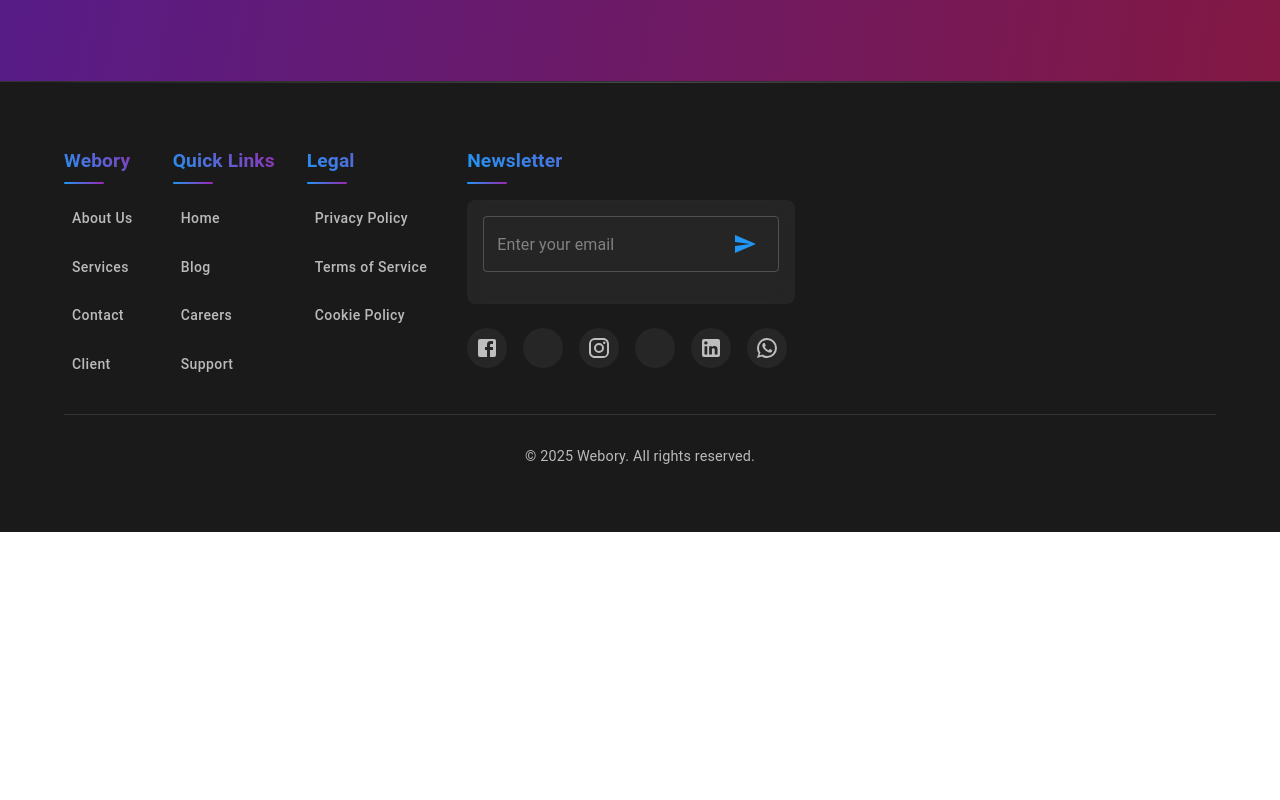
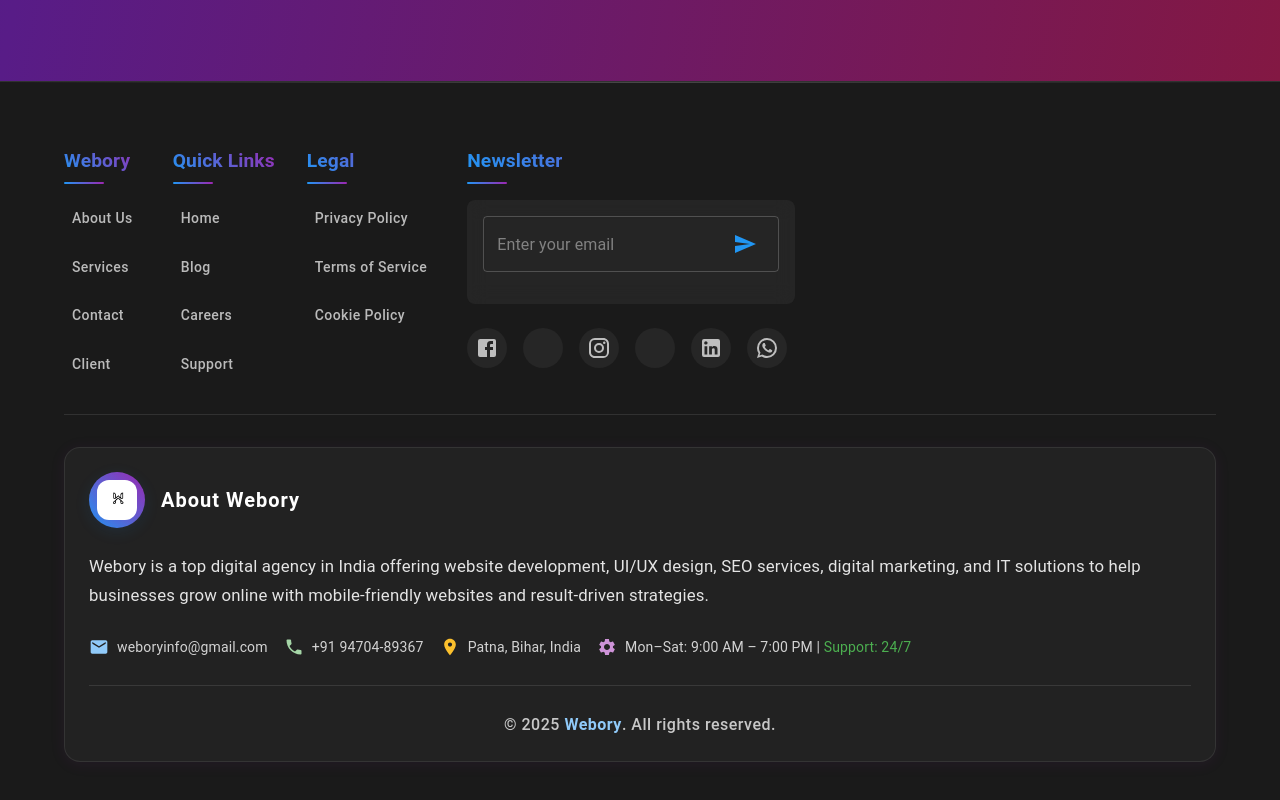
Before and after one commit to Mohit-Raj62/weboryhost, a React (Vite) app in the folder client/: page / in a window 1280 px wide. Shown: the part 6906-7706 px from the top of the page. Before the commit the page ends 7438 px from the top, so only its background shows below. Built offline with nearby package versions, Linux system fonts and the light colour scheme; some icons are missing.

Commit message:
client only

```diff
--- a/client/index.html
+++ b/client/index.html
@@ -8,13 +8,13 @@
   <script async src="https://www.googletagmanager.com/gtag/js?id=G-N5CZJFN2KN"></script>
   <script>
     window.dataLayer = window.dataLayer || [];
-  function gtag(){dataLayer.push(arguments);}
+    function gtag() { dataLayer.push(arguments); }
     gtag('js', new Date());
 
     gtag('config', 'G-N5CZJFN2KN');
   </script>
   <meta charset="UTF-8" />
-  <link rel="icon" alt="Webory" type="image/svg+xml" href="/dddd.png" />
+  <link rel="icon" class="web123" alt="Webory" type="image/svg+xml" href="/webs.jpg" />
   <meta name="viewport" content="width=device-width, initial-scale=1.0" />
   <!-- SEO Meta Tags -->
   <meta name="google-site-verification" content="googlefd9e35d3cea95436" />
--- a/client/src/components/Footer.jsx
+++ b/client/src/components/Footer.jsx
@@ -78,7 +78,7 @@
   ];
 
   const socialLinks = [
-    { icon: <FacebookIcon />, path: 'https://facebook.com' },
+    { icon: <FacebookIcon />, path: 'https://www.facebook.com/share/19reipJ3ga' },
     { icon: <XIcon />, path: 'https://x.com/Weboryinfo?t=-00bwPiELtq_XS_WvZZl2w&s=08' },
     { icon: <InstagramIcon />, path: 'https://www.instagram.com/weboryinfo?igsh=YjZmbjRwdHhmNHU2' },
     { icon: <ThreadsIcon />, path: 'https://www.threads.net/@weboryinfo' },
@@ -144,45 +144,6 @@
         }
       }}
     >
-      {/* Floating Admin Button */}
-      {/* <Button
-        component={RouterLink}
-        to="/admin/login"
-        variant="contained"
-        startIcon={<SettingsIcon />}
-        sx={{
-          position: 'fixed',
-          bottom: 24,
-          right: 24,
-          zIndex: 1000,
-          background: 'linear-gradient(45deg, #2196F3 30%, #9C27B0 90%)',
-          color: '#ffffff',
-          borderRadius: '50px',
-          px: 3,
-          py: 1,
-          boxShadow: '0 4px 20px rgba(0, 0, 0, 0.2)',
-          '&:hover': {
-            transform: 'scale(1.05)',
-            boxShadow: '0 6px 25px rgba(0, 0, 0, 0.3)',
-            background: 'linear-gradient(45deg, #1976D2 30%, #7B1FA2 90%)',
-          },
-          transition: 'all 0.3s ease',
-          ...(isMobile && {
-            width: '48px',
-            height: '48px',
-            borderRadius: '50%',
-            '& .MuiButton-startIcon': {
-              margin: 0
-            },
-            '& .MuiButton-label': {
-              display: 'none'
-            }
-          })
-        }}
-      >
-        Admin
-      </Button> */}
-
       <Container maxWidth="lg">
         <Grid container spacing={4}>
           {sections.map((section) => (
@@ -377,16 +338,82 @@
           borderColor: 'rgba(255, 255, 255, 0.1)'
         }} />
 
-        <Typography
-          variant="body2"
-          sx={{
-            color: 'rgba(255, 255, 255, 0.7)',
-            fontSize: '0.9rem',
-            textAlign: 'center'
-          }}
-        >
-          © {new Date().getFullYear()} Webory. All rights reserved.
-        </Typography>
+        <Box sx={{ mb: 4 }}>
+          <Box sx={{
+            background: 'rgba(255,255,255,0.04)',
+            borderRadius: '16px',
+            p: 3,
+            boxShadow: '0 2px 16px 0 rgba(156,39,176,0.08)',
+            mb: 2,
+            display: 'flex',
+            flexDirection: 'column',
+            gap: 1.5,
+            border: '1px solid rgba(255,255,255,0.08)'
+          }}>
+            <Typography variant="h6" sx={{
+              color: '#fff',
+              fontWeight: 700,
+              letterSpacing: 1,
+              display: 'flex',
+              alignItems: 'center',
+              mb: 1.5
+            }}>
+              <span style={{
+                display: 'inline-flex',
+                alignItems: 'center',
+                justifyContent: 'center',
+                background: 'linear-gradient(45deg, #2196F3, #9C27B0)',
+                borderRadius: '50%',
+                width: 56,
+                height: 56,
+                marginRight: 16,
+                boxShadow: '0 4px 16px 0 rgba(33,150,243,0.10)',
+              }}>
+                <img src="/webs.jpg" alt="Webory Logo" style={{ width: 40, height: 40, borderRadius: '12px', boxShadow: '0 2px 8px 0 rgba(156,39,176,0.10)' }} />
+              </span>
+              About Webory
+            </Typography>
+            <Typography variant="body1" sx={{ color: 'rgba(255,255,255,0.88)', mb: 1, fontSize: '1.05rem', lineHeight: 1.7 }}>
+            Webory is a top digital agency in India offering website development, UI/UX design, SEO services, digital marketing, and IT solutions to help businesses grow online with mobile-friendly websites and result-driven strategies.
+            </Typography>
+            <Box sx={{ display: 'flex', flexWrap: 'wrap', gap: 2, alignItems: 'center', mt: 1 }}>
+              <Box sx={{ display: 'flex', alignItems: 'center', gap: 1 }}>
+                <EmailIcon sx={{ color: '#90caf9', fontSize: 20 }} />
+                <Typography variant="body2" sx={{ color: 'rgba(255,255,255,0.8)' }}>
+                  weboryinfo@gmail.com
+                </Typography>
+              </Box>
+              <Box sx={{ display: 'flex', alignItems: 'center', gap: 1 }}>
+                <PhoneIcon sx={{ color: '#a5d6a7', fontSize: 20 }} />
+                <Typography variant="body2" sx={{ color: 'rgba(255,255,255,0.8)' }}>
+                  +91 94704-89367
+                </Typography>
+              </Box>
+              <Box sx={{ display: 'flex', alignItems: 'center', gap: 1 }}>
+                <LocationIcon sx={{ color: '#fbc02d', fontSize: 20 }} />
+                <Typography variant="body2" sx={{ color: 'rgba(255,255,255,0.8)' }}>
+                  Patna, Bihar, India
+                </Typography>
+              </Box>
+              <Box sx={{ display: 'flex', alignItems: 'center', gap: 1 }}>
+                <SettingsIcon sx={{ color: '#ce93d8', fontSize: 20 }} />
+                <Typography variant="body2" sx={{ color: 'rgba(255,255,255,0.8)' }}>
+                  Mon–Sat: 9:00 AM – 7:00 PM | <span style={{ color: '#4caf50' }}>Support: 24/7</span>
+                </Typography>
+              </Box>
+            </Box>
+            <Divider sx={{ my: 2, borderColor: 'rgba(255,255,255,0.10)' }} />
+            <Typography variant="body2" sx={{
+              color: 'rgba(255,255,255,0.75)',
+              fontWeight: 500,
+              letterSpacing: 0.5,
+              textAlign: 'center',
+              fontSize: '1rem',
+            }}>
+              © 2025 <b style={{color:'#90caf9'}}>Webory</b>. All rights reserved.
+            </Typography>
+          </Box>
+        </Box>
       </Container>
     </Box>
   );
--- a/client/src/pages/AppDevelopment.jsx
+++ b/client/src/pages/AppDevelopment.jsx
@@ -161,6 +161,8 @@
             serviceType="app development"
             buttonText={selectedPlan ? 'Request Quote' : 'Get Started'}
             plan={selectedPlan}
+            subject={selectedPlan ? `New App Development Inquiry: ${selectedPlan}` : 'New App Development Inquiry'}
+            fromName="Webory AppDev"
           />
         </div>
       </div>
--- a/client/src/pages/MLM.jsx
+++ b/client/src/pages/MLM.jsx
@@ -161,6 +161,8 @@
             serviceType="mlm software"
             buttonText={selectedPlan ? 'Request Quote' : 'Get Started'}
             plan={selectedPlan}
+            subject={selectedPlan ? `New MLM Software Inquiry: ${selectedPlan}` : 'New MLM Software Inquiry'}
+            fromName="Webory MLM"
           />
         </div>
       </div>
--- a/client/src/pages/Maintenance.jsx
+++ b/client/src/pages/Maintenance.jsx
@@ -361,7 +361,7 @@
       </div>
 
       <div className="max-w-2xl mx-auto my-16">
-        <ContactForm serviceType="it maintenance" buttonText="Get Started" />
+        <ContactForm serviceType="it maintenance" buttonText="Get Started" subject="New IT Maintenance Inquiry" fromName="Webory Maintenance" />
       </div>
     </div>
   );
--- a/client/src/pages/SEO.jsx
+++ b/client/src/pages/SEO.jsx
@@ -161,6 +161,8 @@
             serviceType="digital marketing"
             buttonText={selectedPlan ? 'Request Quote' : 'Get Started'}
             plan={selectedPlan}
+            subject={selectedPlan ? `New Digital Marketing Inquiry: ${selectedPlan}` : 'New Digital Marketing Inquiry'}
+            fromName="Webory Digital Marketing"
           />
         </div>
       </div>
--- a/client/src/pages/WebDesign.jsx
+++ b/client/src/pages/WebDesign.jsx
@@ -164,6 +164,8 @@
             serviceType="web design"
             buttonText={selectedPlan ? 'Request Quote' : 'Get Started'}
             plan={selectedPlan}
+            subject={selectedPlan ? `New Web Design Inquiry: ${selectedPlan}` : 'New Web Design Inquiry'}
+            fromName="Webory WebDesign"
           />
         </div>
       </div>
```
Also changed, not shown: client/src/components/ContactForm.jsx (+70 -4 lines). Lines whose indentation alone changed are shown as unchanged.
